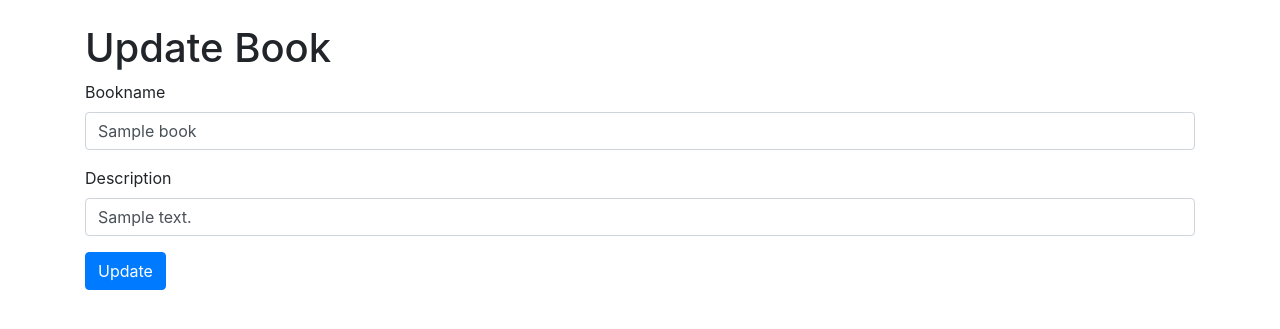
After one commit to princekumarsh/bookwarehouse, a Django app: page /updatebook/1 in a window 1280 px wide. The commit adds this page. Shown: the top 329 px of the page. Run offline with Django 5.2, Linux system fonts and the light colour scheme; tables that the repository leaves empty hold one stand-in row (values such as "Sample post").

Commit message:
complete crud operation

```diff
--- a/bookwarehouse/settings.py
+++ b/bookwarehouse/settings.py
@@ -80,8 +80,8 @@ DATABASES = {
     'default': {
         'ENGINE': 'django.db.backends.mysql',
         'NAME': 'sample',
-        'USER': 'phpmyadmin',
-        'PASSWORD': 'password',
+        'USER': 'root',
+        'PASSWORD': '',
         'HOST':'localhost',
         'PORT':'3306',
     }
--- a/bookwarehouse/urls.py
+++ b/bookwarehouse/urls.py
@@ -26,4 +26,6 @@ urlpatterns = [
     path('dashboard', views.dashboard, name="dashboard"),
     path('logout', views.user_logout, name="user_logout"),
     path('addbook', views.addbook, name="addbook"),
+    path('updatebook/<str:id>', views.updatebook, name="updatebook"),
+    path('deletebook/<str:id>', views.deletebook, name="deletebook"),
 ]
--- a/home/views.py
+++ b/home/views.py
@@ -1,4 +1,4 @@
-from django.shortcuts import render,redirect,HttpResponse
+from django.shortcuts import render,redirect,HttpResponse,get_object_or_404
 from home.models import user,Books
 from django.contrib.auth.models import User
 from django.contrib.auth import authenticate,logout
@@ -56,6 +56,40 @@ def addbook(request):
         return redirect("/dashboard")
     return render(request, "addbook.html")
 
+def updatebook(request, id):
+    # if request.method=="POST":
+    #     # image = request.POST.get('image')
+    #     name = request.POST.get('name')
+    #     desc = request.POST.get('desc')
+    #     b = Books(name=name, desc=desc)
+    #     b.save()
+    #     print("success")
+    #     return redirect("/dashboard")
+
+    book = get_object_or_404(Books, id=id)
+
+    if request.method == 'POST':
+        # image = request.POST.get('image')
+        book.name = request.POST.get('name')
+        book.desc = request.POST.get('desc')
+        # b = Books(name=name, desc=desc)
+        book.save()
+        print("success")
+        return redirect("/dashboard")
+    else:
+        # If it's a GET request, pre-populate the form with old values
+        context = {
+            'book':book
+            # 'id': book.id,
+            # 'name': book.name,
+            # 'desc': book.desc,
+        }
+        return render(request, 'updatebook.html', context)
+
+def deletebook(request, id):
+    Books.objects.filter(id=id).delete()
+    return redirect("/dashboard")
+
 def user_logout(request):
     logout(request)
     return redirect('/index')
--- a/templates/dashboard.html
+++ b/templates/dashboard.html
@@ -69,6 +69,8 @@
             <td></td>
             <td>{{ book.name }}</td>
             <td>{{ book.desc }}</td>
+            <td><a href="{% url "updatebook" book.id %}">Edit</a></td>
+            <td><a href="{% url "deletebook" book.id %}" onclick="return confirm('Are you sure you want to delete this item?');">Delete</a></td>
 
           </tr>
           {% endfor %}
--- /dev/null
+++ b/templates/updatebook.html
@@ -0,0 +1,43 @@
+<!doctype html>
+<html lang="en">
+  <head>
+    <!-- Required meta tags -->
+    <meta charset="utf-8">
+    <meta name="viewport" content="width=device-width, initial-scale=1, shrink-to-fit=no">
+
+    <!-- Bootstrap CSS -->
+    <link rel="stylesheet" href="https://cdn.jsdelivr.net/npm/bootstrap@4.4.1/dist/css/bootstrap.min.css" integrity="sha384-Vkoo8x4CGsO3+Hhxv8T/Q5PaXtkKtu6ug5TOeNV6gBiFeWPGFN9MuhOf23Q9Ifjh" crossorigin="anonymous">
+
+    <title>Hello, world!</title>
+  </head>
+  <body>
+    <div class="container py-4">
+        <h1>Update Book</h1>
+        <form method="POST" action="{% url "updatebook" book.id %}" enctype="multipart/form-data">
+            {% csrf_token %}
+            {% comment %} <div class="form-group">
+                <label for="exampleFormControlFile1">Choose book image</label>
+                <input type="file" name="image" class="form-control-file" id="exampleFormControlFile1">
+            </div> {% endcomment %}
+
+            <div class="form-group">
+                <label for="bookname">Bookname</label>
+                <input type="bookname" name="name" value="{{book.name}}" class="form-control" id="bookname" aria-describedby="emailHelp">
+            </div>
+            <div class="form-group">
+                <label for="description">Description</label>
+                <input type="text" name="desc" value="{{book.desc}}" class="form-control" id="description">
+            </div>
+
+            <button type="submit" class="btn btn-primary">Update</button>
+        </form>
+    </div>
+
+
+    <!-- Optional JavaScript -->
+    <!-- jQuery first, then Popper.js, then Bootstrap JS -->
+    <script src="https://code.jquery.com/jquery-3.4.1.slim.min.js" integrity="sha384-J6qa4849blE2+poT4WnyKhv5vZF5SrPo0iEjwBvKU7imGFAV0wwj1yYfoRSJoZ+n" crossorigin="anonymous"></script>
+    <script src="https://cdn.jsdelivr.net/npm/popper.js@1.16.0/dist/umd/popper.min.js" integrity="sha384-Q6E9RHvbIyZFJoft+2mJbHaEWldlvI9IOYy5n3zV9zzTtmI3UksdQRVvoxMfooAo" crossorigin="anonymous"></script>
+    <script src="https://cdn.jsdelivr.net/npm/bootstrap@4.4.1/dist/js/bootstrap.min.js" integrity="sha384-wfSDF2E50Y2D1uUdj0O3uMBJnjuUD4Ih7YwaYd1iqfktj0Uod8GCExl3Og8ifwB6" crossorigin="anonymous"></script>
+  </body>
+</html>
```
